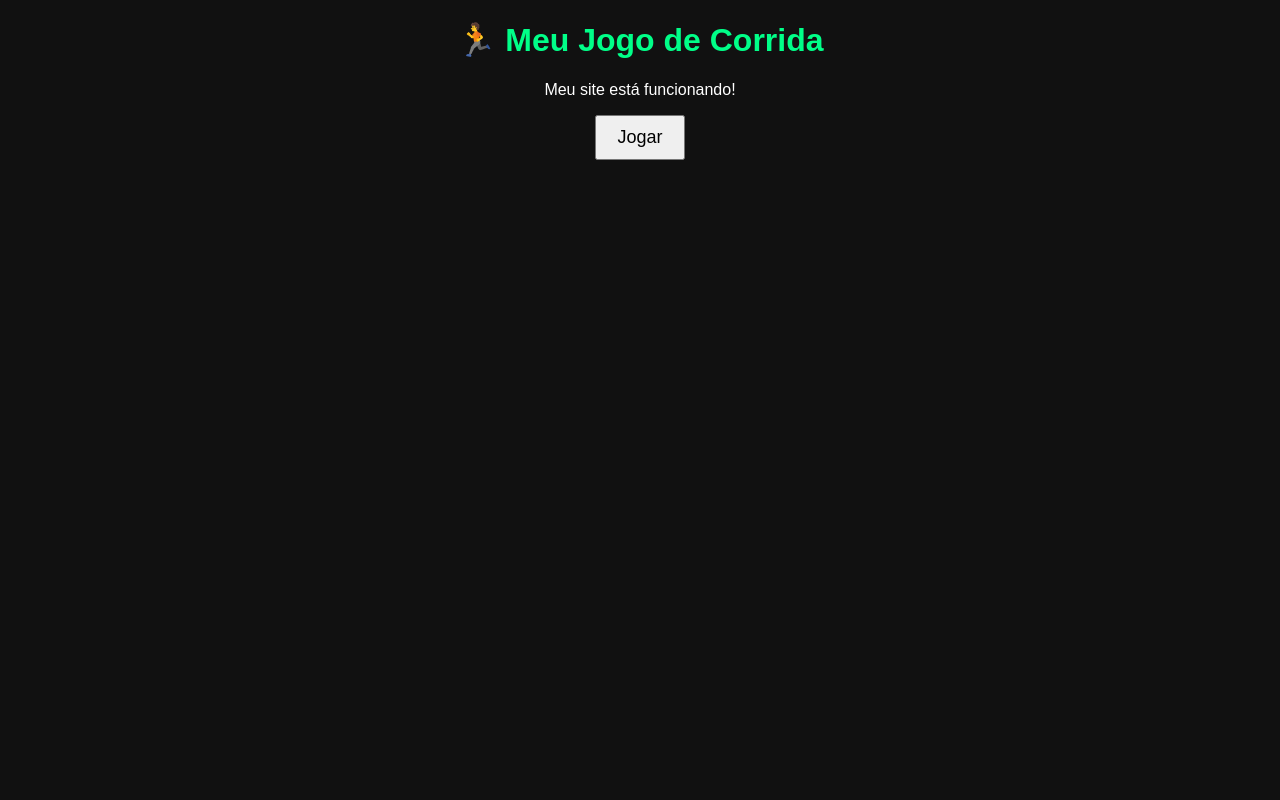
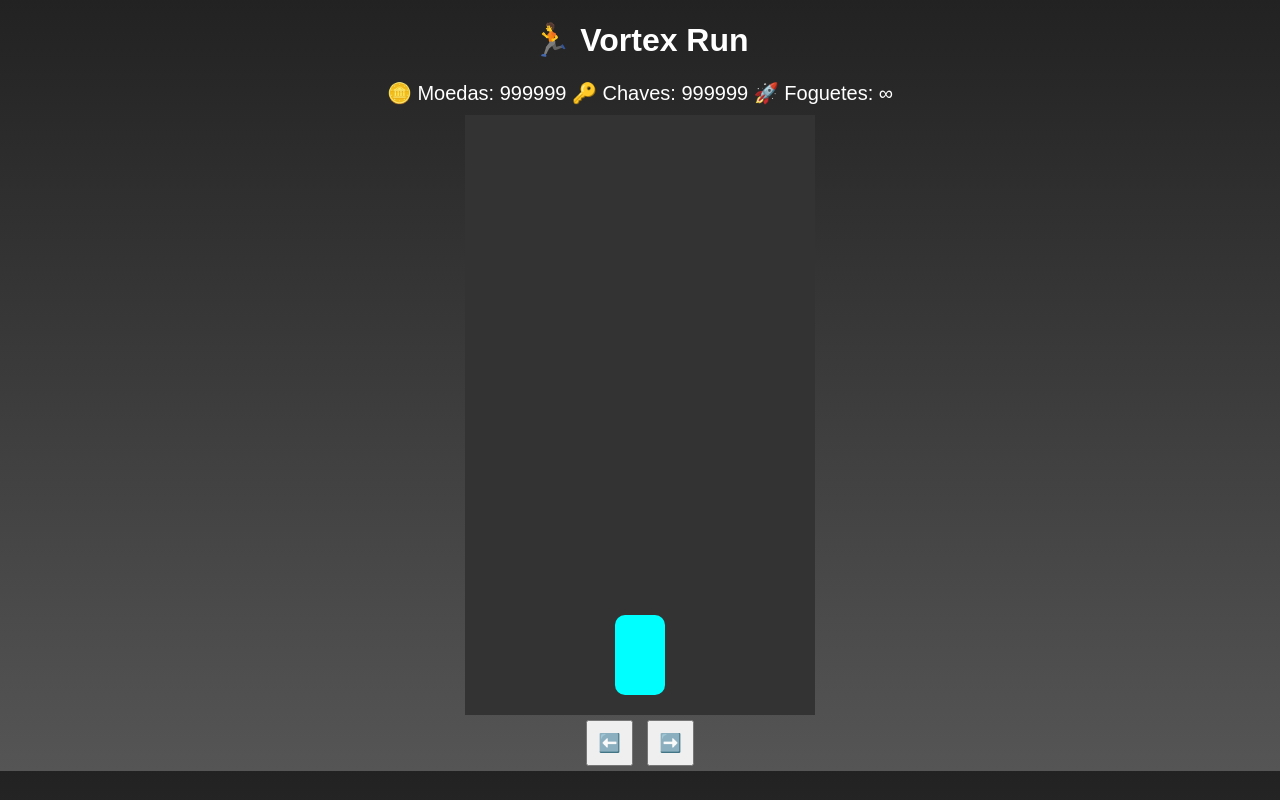
Before and after one commit to sandracandida534-dev/meu-subway-surfe, a plain HTML site: page index.html in a window 1280 px wide. Drawn offline with Linux system fonts and the light colour scheme.

Commit message:
Update index.html

```diff
--- a/index.html
+++ b/index.html
@@ -1,38 +1,98 @@
 <!DOCTYPE html>
 <html>
 <head>
-  <title>Meu Jogo</title>
+<title>Vortex Run</title>
+
 <style>
 body {
-      background: #111;
+  margin: 0;
+  background: linear-gradient(#222, #555);
   color: white;
   text-align: center;
   font-family: Arial;
 }
 
-    h1 {
-      color: #00ff88;
+#game {
+  width: 350px;
+  height: 600px;
+  background: #333;
+  margin: auto;
+  position: relative;
+  overflow: hidden;
+}
+
+#player {
+  width: 50px;
+  height: 80px;
+  background: cyan;
+  position: absolute;
+  bottom: 20px;
+  left: 150px;
+  border-radius: 10px;
+}
+
+.coin {
+  width: 25px;
+  height: 25px;
+  background: gold;
+  border-radius: 50%;
+  position: absolute;
+}
+
+#info {
+  font-size: 20px;
+  margin: 10px;
 }
 
 button {
-      padding: 10px 20px;
+  padding: 10px;
+  margin: 5px;
   font-size: 18px;
-      cursor: pointer;
 }
 </style>
+
 </head>
 
 <body>
 
-  <h1>🏃 Meu Jogo de Corrida</h1>
-  <p>Meu site está funcionando!</p>
+<h1>🏃 Vortex Run</h1>
 
-  <button onclick="jogar()">Jogar</button>
+<div id="info">
+🪙 Moedas: <span id="coins">999999</span>
+🔑 Chaves: <span id="keys">999999</span>
+🚀 Foguetes: ∞
+</div>
+
+<div id="game">
+<div id="player"></div>
+</div>
+
+<button onclick="left()">⬅️</button>
+<button onclick="right()">➡️</button>
 
 <script>
-    function jogar() {
-      alert("O jogo vai começar em breve!");
+
+let player = document.getElementById("player");
+let pos = 150;
+
+function left(){
+ if(pos > 20){
+  pos -= 50;
+  player.style.left = pos+"px";
  }
+}
+
+function right(){
+ if(pos < 280){
+  pos += 50;
+  player.style.left = pos+"px";
+ }
+}
+
+// moedas infinitas de teste
+let coins = 999999;
+let keys = 999999;
+
 </script>
 
 </body>
```
Lines whose indentation alone changed are shown as unchanged.
